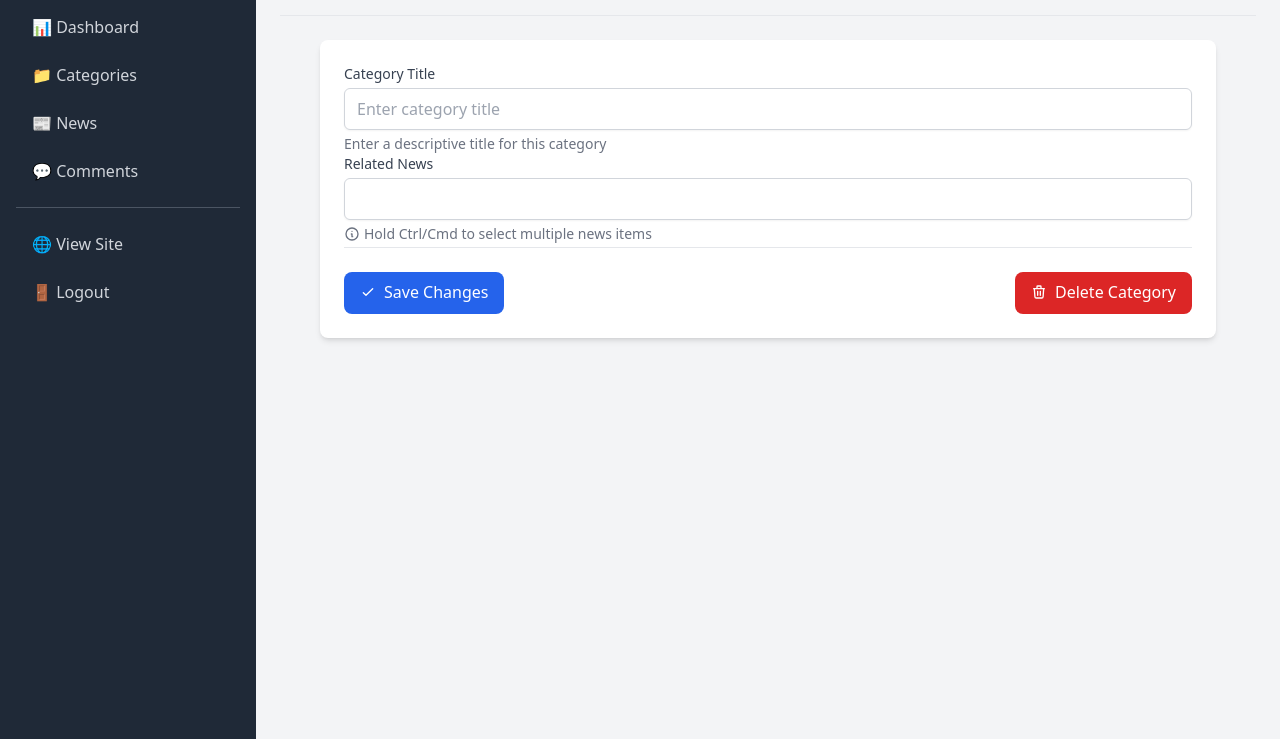
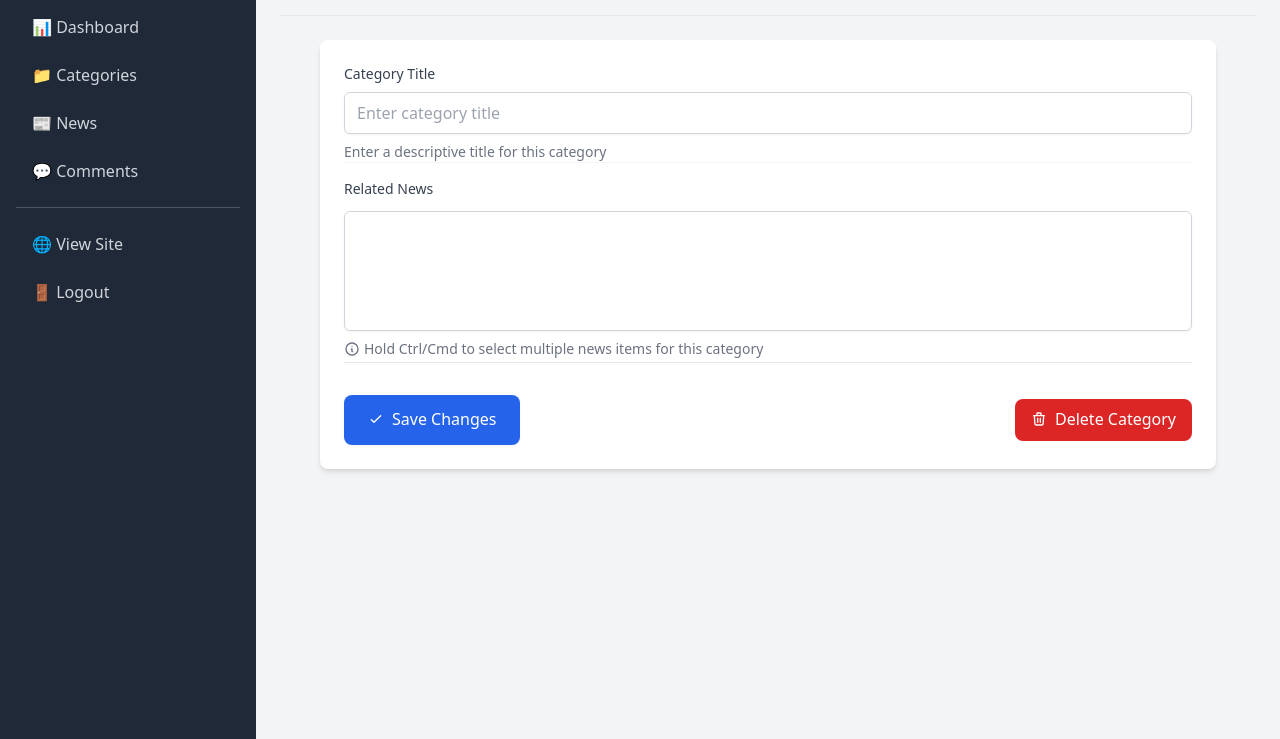
Before and after one commit to datopipo/news-portal, a Symfony app: template templates/admin/category/edit.html.twig in a window 1280 px wide. Shown: the part 61-800 px from the top of the page. Run offline with Twig, Linux system fonts and the light colour scheme; the template is opened without the code that fills it, so the values that code supplies are empty; form fields are guessed from the names that the template uses; some libraries are stand-ins or nearby versions.

Commit message:
Improve admin category form spacing - Added visual separator between title and related news fields - Increased spacing from space-y-6 to space-y-8 - Added border-t and pt-4 for Related News section - Improved button styling with larger padding and shadow - Enhanced UX with better visual hierarchy

```diff
--- a/templates/admin/category/edit.html.twig
+++ b/templates/admin/category/edit.html.twig
@@ -7,40 +7,41 @@
 <div class="max-w-4xl mx-auto">
     <div class="bg-white rounded-lg shadow-md overflow-hidden">
         <div class="p-6">
-            {{ form_start(form, {'attr': {'class': 'space-y-6'}}) }}
+            {{ form_start(form, {'attr': {'class': 'space-y-8'}}) }}
                 <div>
-                    {{ form_label(form.title, 'Category Title', {'label_attr': {'class': 'block text-sm font-medium text-gray-700 mb-1'}}) }}
+                    {{ form_label(form.title, 'Category Title', {'label_attr': {'class': 'block text-sm font-medium text-gray-700 mb-2'}}) }}
                     {{ form_widget(form.title, {
                         'attr': {
                             'class': 'w-full px-3 py-2 border border-gray-300 rounded-md shadow-sm focus:outline-none focus:ring-2 focus:ring-blue-500 focus:border-blue-500',
                             'placeholder': 'Enter category title'
                         }
                     }) }}
-                    <div class="mt-1 text-sm text-gray-500">Enter a descriptive title for this category</div>
+                    <div class="mt-2 text-sm text-gray-500">Enter a descriptive title for this category</div>
                     {{ form_errors(form.title) }}
                 </div>
 
-                <div>
-                    {{ form_label(form.news, 'Related News', {'label_attr': {'class': 'block text-sm font-medium text-gray-700 mb-1'}}) }}
+                <!-- Related News Section with extra spacing -->
+                <div class="pt-4 border-t border-gray-100">
+                    {{ form_label(form.news, 'Related News', {'label_attr': {'class': 'block text-sm font-medium text-gray-700 mb-3'}}) }}
                     {{ form_widget(form.news, {
                         'attr': {
-                            'class': 'w-full px-3 py-2 border border-gray-300 rounded-md shadow-sm focus:outline-none focus:ring-2 focus:ring-blue-500 focus:border-blue-500',
+                            'class': 'w-full px-3 py-2 border border-gray-300 rounded-md shadow-sm focus:outline-none focus:ring-2 focus:ring-blue-500 focus:border-blue-500 min-h-[120px]',
                             'size': '8'
                         }
                     }) }}
-                    <div class="mt-1 text-sm text-gray-500">
+                    <div class="mt-2 text-sm text-gray-500">
                         <span class="inline-flex items-center">
                             <svg class="w-4 h-4 mr-1" fill="none" stroke="currentColor" viewBox="0 0 24 24">
                                 <path stroke-linecap="round" stroke-linejoin="round" stroke-width="2" d="M13 16h-1v-4h-1m1-4h.01M21 12a9 9 0 11-18 0 9 9 0 0118 0z"></path>
                             </svg>
-                            Hold Ctrl/Cmd to select multiple news items
+                            Hold Ctrl/Cmd to select multiple news items for this category
                         </span>
                     </div>
                     {{ form_errors(form.news) }}
                 </div>
 
-                <div class="flex justify-between items-center pt-6 border-t border-gray-200">
-                    <button type="submit" class="px-4 py-2 bg-blue-600 text-white font-medium rounded-lg hover:bg-blue-700 transition-colors duration-200">
+                <div class="flex justify-between items-center pt-8 border-t border-gray-200">
+                    <button type="submit" class="px-6 py-3 bg-blue-600 text-white font-medium rounded-lg hover:bg-blue-700 focus:outline-none focus:ring-2 focus:ring-blue-500 focus:ring-offset-2 transition-colors duration-200 shadow-sm">
                         <span class="inline-flex items-center">
                             <svg class="w-4 h-4 mr-2" fill="none" stroke="currentColor" viewBox="0 0 24 24">
                                 <path stroke-linecap="round" stroke-linejoin="round" stroke-width="2" d="M5 13l4 4L19 7"></path>
```
Also changed, not shown: templates/admin/category/new.html.twig (+15 -5 lines).
